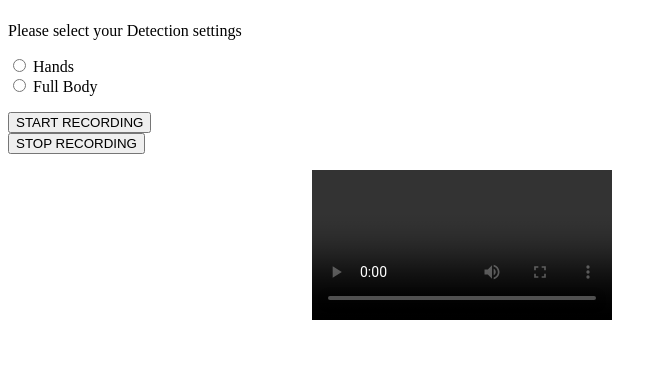
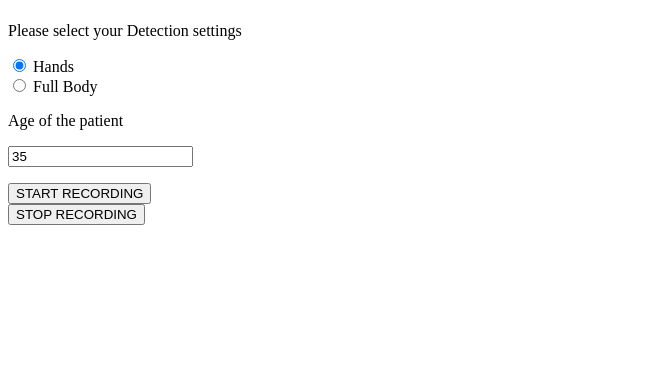
Before and after one commit to ItsMeEniyan/rtpd, a Django app: page / in a window 1280 px wide. Shown: the part 58-448 px from the top of the page, without its empty margins (0-667 px from the left). Run offline with Django 4.2, Linux system fonts and the light colour scheme.

Commit message:
IssueFix routing and added new params

```diff
--- a/myapp/views.py
+++ b/myapp/views.py
@@ -18,17 +18,24 @@ def getPredictions(video):
 
 def resultbody(request):
 
+    age=request.headers['age']
     body_unicode = request.body
     f = open("test.mp4", "wb")
     f.write(body_unicode)
     f.close()
 
     print("body")
+    result = mainFunction(age)
 
-    return render(request, 'result.html', {'result': 'yes'})
+    output= {
+        'result': result,
+        }
+
+    return render(request, 'result.html', output)
 
 def resulthand(request):
 
+    age=request.headers['age']
     body_unicode = request.body
     f = open("test.mp4", "wb")
     f.write(body_unicode)
@@ -36,6 +43,10 @@ def resulthand(request):
 
     print("hands")
     #call the function in hands.py
-    output = mainFunction()
+    result = mainFunction(age)
 
-    return render(request, 'result.html', {'result': output})
+    output= {
+        'result': result,
+        }
+
+    return render(request, 'result.html', output)
--- a/templates/index.html
+++ b/templates/index.html
@@ -10,10 +10,12 @@
 	<header>
 		<h1>REAL TIME PARKINSONS SYMPTOM DETECTION</h1> </header>
         <p>Please select your Detection settings</p>
-        <input type="radio" id="hand" name="Script_selector" value="hand">
+        <input type="radio" id="hand" name="Script_selector" value="hand" checked="checked">
         <label for="hand">Hands</label><br>
         <input type="radio" id="css" name="Script_selector" value="body">
         <label for="body">Full Body</label><br>
+		<p>Age of the patient</p>
+		<input type="number" id="age" min="0" value="35">
 	<main> {% csrf_token %}
 		<p>
 			<button id="btnStart">START RECORDING</button>
@@ -21,7 +23,7 @@
 			<button id="btnStop">STOP RECORDING</button>
 		</p>
 		<video></video>
-		<video id="vid2" controls></video>
+		<!-- <video id="vid2" controls></video> -->
 		<!-- could save to canvas and do image manipulation and saving too -->
 	</main>
 	<script>
@@ -82,7 +84,7 @@
 		//add listeners for saving video/audio
 		let start = document.getElementById('btnStart');
 		let stop = document.getElementById('btnStop');
-		let vidSave = document.getElementById('vid2');
+		// let vidSave = document.getElementById('vid2');
 		let mediaRecorder = new MediaRecorder(mediaStreamObj);
 		let chunks = [];
 		start.addEventListener('click', (ev) => {
@@ -102,7 +104,7 @@
 			});
 			chunks = [];
 			let videoURL = window.URL.createObjectURL(blob);
-			vidSave.src = videoURL;
+			// vidSave.src = videoURL;
 
 			function getCookie(name) {
 				let cookieValue = null;
@@ -121,6 +123,7 @@
 			const csrftoken = getCookie('csrftoken');
 
             var radioSelected = document.querySelector('input[name="Script_selector"]:checked').value;
+			var age = document.getElementById("age").value;
             console.log(radioSelected);
 			var xhr = new XMLHttpRequest();
             if(radioSelected=="hand"){
@@ -129,10 +132,20 @@
                 xhr.open('POST', '/analysebody/', true);
             }
 			xhr.setRequestHeader('X-CSRFToken', csrftoken);
+			xhr.setRequestHeader('age', age);
 			xhr.onload = function(e) {
 				console.log('Sent');
 			};
 			xhr.send(blob);
+
+			xhr.onload = function() {
+  			if (xhr.status != 200) { // analyze HTTP status of the response
+    			alert(`Error ${xhr.status}: ${xhr.statusText}`); // e.g. 404: Not Found
+ 			} else { // show the result
+				document.write(xhr.response);
+				console.log(xhr.response);
+			}
+		};
 		}
 	}).catch(function(err) {
 		console.log(err.name, err.message);
```
Also changed, not shown: templates/result.html (+6 -9 lines).
